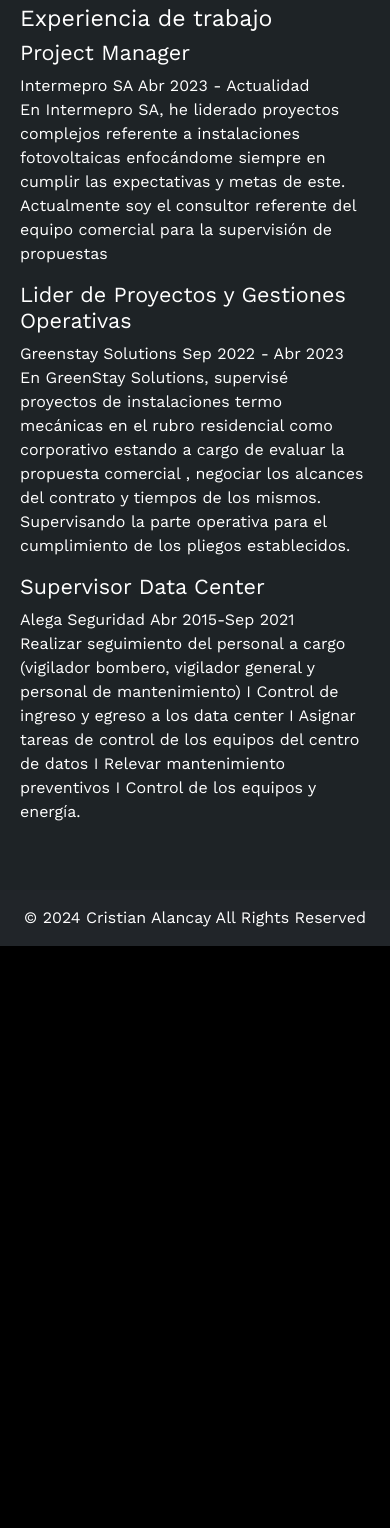
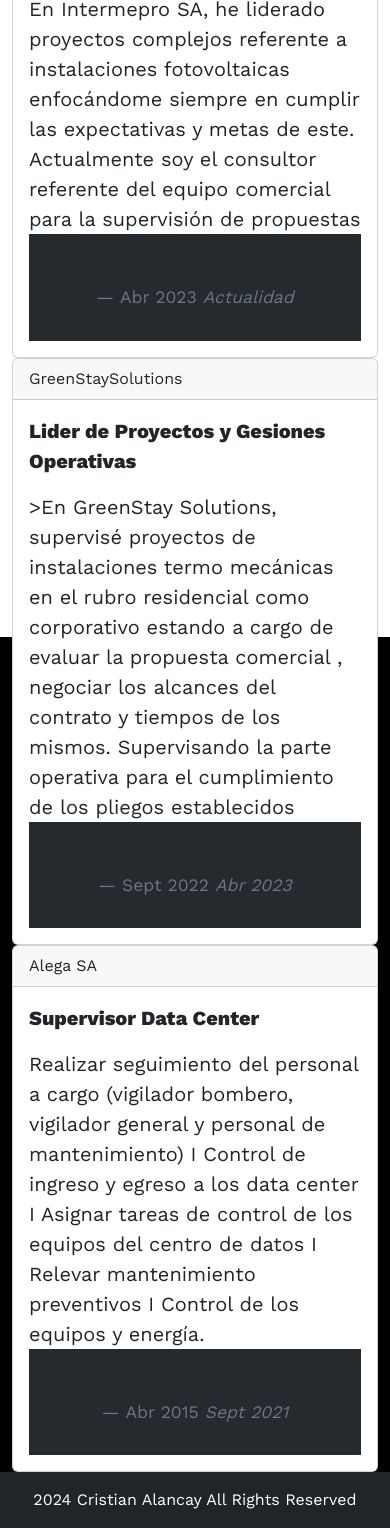
Before and after one commit to Cristian-Alancay/PF-Portfolio-Cristian-Alancay, a plain HTML site: page html/experiencia.html in a window 390 px wide. Shown: the part 207-1735 px from the top of the page. Before the commit the page ends 1153 px from the top, so only its background shows below. Drawn offline with nearby package versions, Linux system fonts and the light colour scheme.

Commit message:
Version Principal Rev03

```diff
--- a/html/estudio.html
+++ b/html/estudio.html
@@ -40,6 +40,7 @@
                     <a class="nav-link" href="/html/estudio.html">Estudios</a>
                   <li class="nav-item">
                     <a class="nav-link" href="/html/contacto.html">Contacto</a>
+                    <link rel="stylesheet" href="/html/experiencia.html">
                 </ul>
               </div>
             </div>
--- a/html/experiencia.html
+++ b/html/experiencia.html
@@ -17,7 +17,6 @@
     <link href="https://fonts.googleapis.com/css2?family=Quicksand:wght@300..700&family=Ubuntu:ital,wght@0,300;0,400;0,500;0,700;1,300;1,400;1,500;1,700&display=swap" rel="stylesheet">
 </head>
 <body>
-    <!--Navbar-->
   <header>
     <nav class="navbar navbar-expand-lg bg-success-subtle">
       <div class="container-fluid">
@@ -32,7 +31,6 @@
             </li>
             <li class="nav-item">
               <a class="nav-link" href="/html/sobre-mi.html">Sobre Mi</a>
-
             <li class="nav-item">
               <a class="nav-link" href="/html/experiencia.html">Experiencia</a>
             <li class="nav-item">
@@ -46,54 +44,63 @@
       </div>
     </nav>
   </header>
-      <!-- SECCION EXPERIENCIA -->
-    <section id="experiencia" class="experiencia">
-        <div class="contenido-seccion">
-            <h2>Experiencia</h2>
-            <div class="fila">
-                <div class="lista">
-                    <h3>Experiencia de trabajo</h3>
-                    <div class="item der">
-                        <h4>Project Manager</h4>
-                        <span class="casa">Intermepro SA</span>
-                        <span class="fecha">Abr 2023 - Actualidad</span>
+
+
+  <!--Seccion Sobre Mi-->
+  <section class="container-fluid">
+    <div class="row">
+      <div class="col-sm-12 col-md-12 col-lg-12 main-text">
+        <h1>Experiencia</h1>
+        <div class="card">
+          <div class="card-header">
+            Intermepro SA
+          </div>
+          <div class="card-body">
+            <blockquote class="blockquote mb-0">
+              <p><strong>Project Manager</strong></p>
               <p>En Intermepro SA, he liderado proyectos complejos referente a instalaciones fotovoltaicas enfocándome siempre en cumplir las expectativas y metas de este. Actualmente soy el consultor referente del equipo comercial para la supervisión de propuestas</p>
-                        <div class="conectord">
-                            <div class="circulod"></div>
+              <footer class="blockquote-footer">Abr 2023 <cite title="Source Title">Actualidad</cite></footer>
+            </blockquote>
           </div>
         </div>
-                    <div class="item der">
-                        <h4>Lider de Proyectos y Gestiones Operativas</h4>
-                        <span class="casa">Greenstay Solutions</span>
-                        <span class="fecha">Sep 2022 - Abr 2023</span>
-                        <p>En GreenStay Solutions, supervisé proyectos de instalaciones termo mecánicas en el rubro residencial como corporativo estando a cargo de evaluar la propuesta comercial , negociar los alcances del contrato y tiempos de los mismos. Supervisando la parte operativa para el cumplimiento de los pliegos establecidos.</p>
-
-                        <div class="conectord">
-                            <div class="circulod"></div>
+        <div class="card">
+          <div class="card-header">
+            GreenStaySolutions
+          </div>
+          <div class="card-body">
+            <blockquote class="blockquote mb-0">
+              <p><strong>Lider de Proyectos y Gesiones Operativas</strong></p>
+              <p>>En GreenStay Solutions, supervisé proyectos de instalaciones termo mecánicas en el rubro residencial como corporativo estando a cargo de evaluar la propuesta comercial , negociar los alcances del contrato y tiempos de los mismos. Supervisando la parte operativa para el cumplimiento de los pliegos establecidos</p>
+              <footer class="blockquote-footer">Sept 2022 <cite title="Source Title">Abr 2023</cite></footer>
+            </blockquote>
           </div>
         </div>
-                    <div class="item der">
-                        <h4>Supervisor Data Center</h4>
-                        <span class="casa">Alega Seguridad</span>
-                        <span class="fecha">Abr 2015-Sep 2021</span>
+        <div class="card">
+          <div class="card-header">
+            Alega SA
+          </div>
+          <div class="card-body">
+            <blockquote class="blockquote mb-0">
+              <p><strong>Supervisor Data Center</strong></p>
               <p>Realizar seguimiento del personal a cargo (vigilador bombero, vigilador general y personal de mantenimiento) I Control de ingreso y egreso a los data center I Asignar tareas de control de los equipos del centro de datos I Relevar mantenimiento preventivos I Control de los equipos y energía.</p>
-                        <div class="conectord">
-                            <div class="circulod"></div>
+              <footer class="blockquote-footer">Abr 2015 <cite title="Source Title">Sept 2021</cite></footer>
+            </blockquote>
           </div>
         </div>
-                </div>
+
+
+
        </div>
      </div>
   </section>
+  <!--Footer-->
   <footer class="bg-dark text-white text-center py-3">
-        <p>&copy; 2024 Cristian Alancay All Rights Reserved</p>
+    <div class="row">
+      <div class="col-sm-12 col-md-12 col-lg-12">
+        <p>2024 Cristian Alancay All Rights Reserved</p>
+      </div>
   </footer>
-       <!--Bs-Script-->
-       <script src="https://cdn.jsdelivr.net/npm/@popperjs/core@2.11.8/dist/umd/popper.min.js"
-       integrity="sha384-I7E8VVD/ismYTF4hNIPjVp/Zjvgyol6VFvRkX/vR+Vc4jQkC+hVqc2pM8ODewa9r"
-       crossorigin="anonymous"></script>
-       <script src="https://cdn.jsdelivr.net/npm/bootstrap@5.3.3/dist/js/bootstrap.min.js"
-       integrity="sha384-0pUGZvbkm6XF6gxjEnlmuGrJXVbNuzT9qBBavbLwCsOGabYfZo0T0to5eqruptLy"
-       crossorigin="anonymous"></script>
+
+  <script src="https://cdn.jsdelivr.net/npm/bootstrap@5.3.3/dist/js/bootstrap.bundle.min.js" integrity="sha384-YvpcrYf0tY3lHB60NNkmXc5s9fDVZLESaAA55NDzOxhy9GkcIdslK1eN7N6jIeHz" crossorigin="anonymous"></script>
 </body>
 </html>
```
Also changed, not shown: html/sobre-mi.html (+29 -26 lines), index.html (+17 -18 lines). Lines whose indentation alone changed are shown as unchanged.
